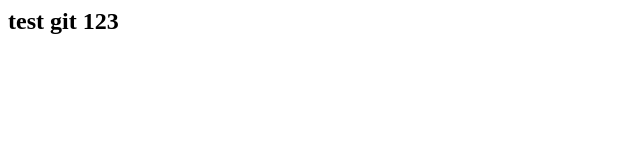
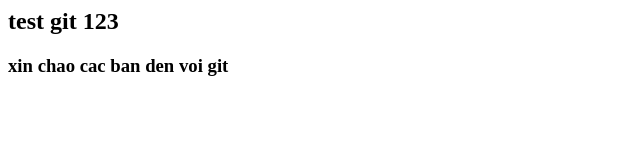
Before and after one commit to codetql/test_git, a plain HTML site: page index.html in a window 1280 px wide. Shown: the whole page, without its empty margins (0-640 px from the left). Drawn offline with Linux system fonts and the light colour scheme.

Commit message:
test git

```diff
--- a/index.html
+++ b/index.html
@@ -1 +1,2 @@
 <h2>test git 123</h2>
+<h3>xin chao cac ban den voi git</h3>
```
